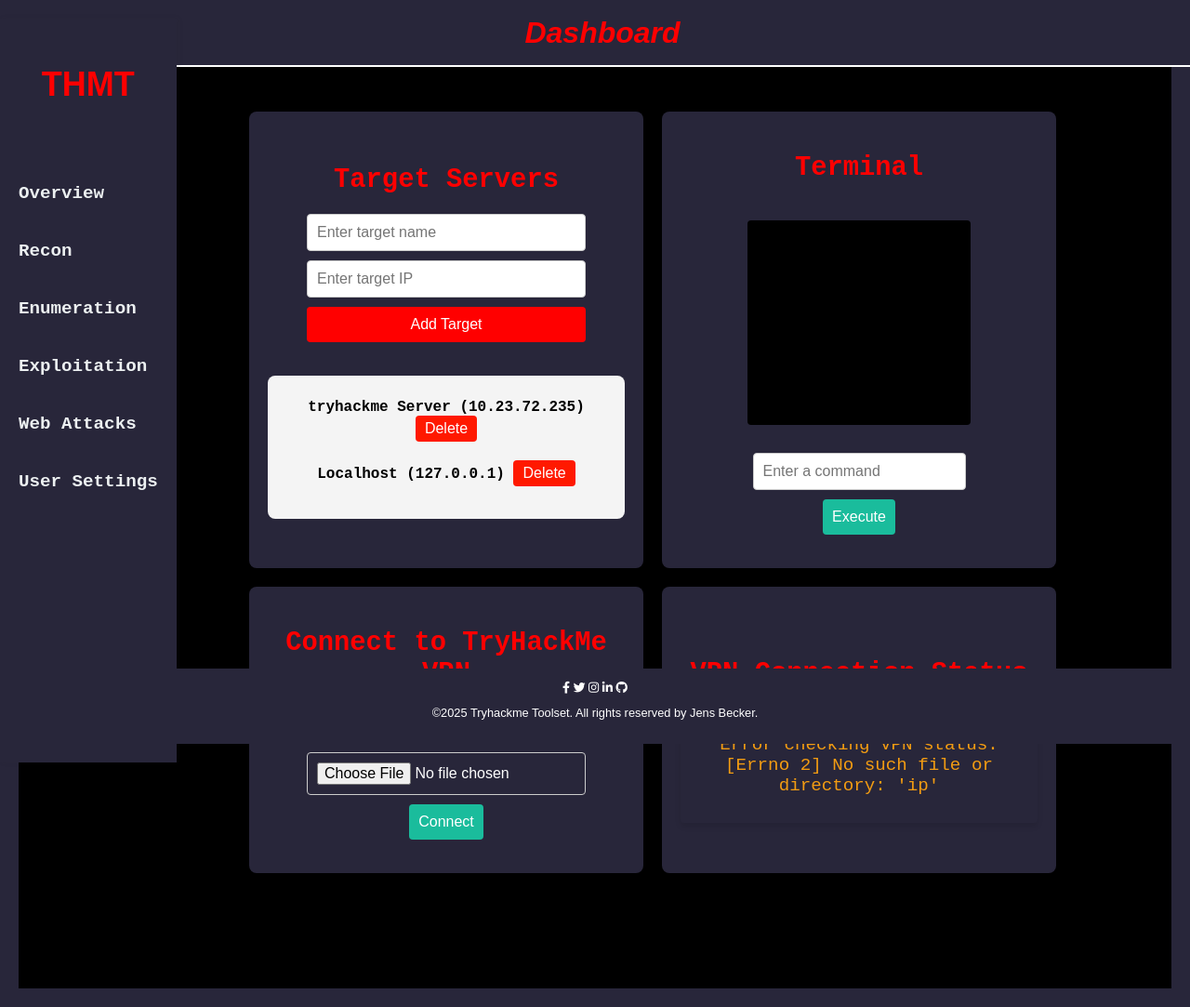
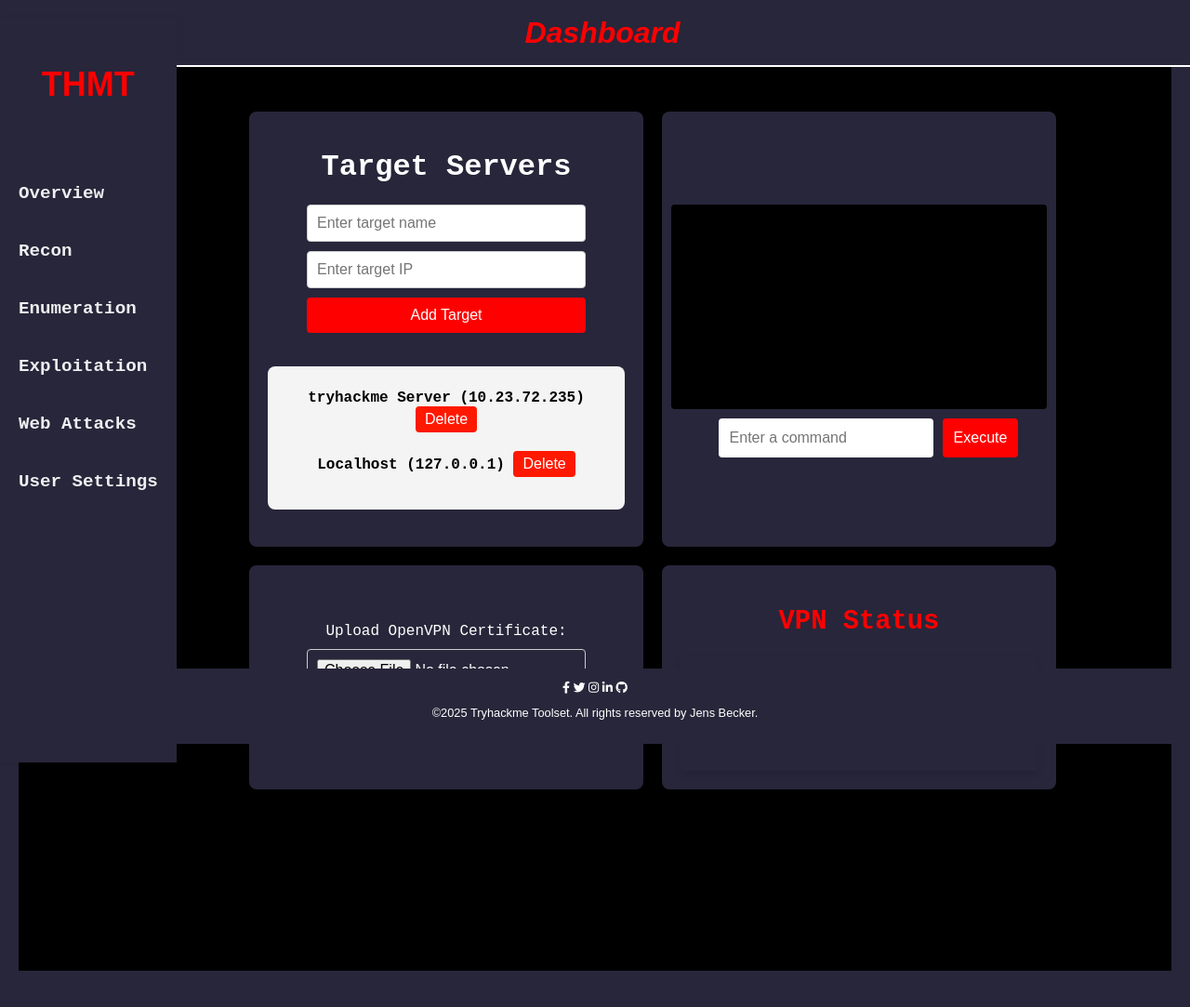
Before and after one commit to jensbecker-dev/THMT, a Flask app: page / in a window 1280 px wide. Shown: the whole page at 93% size. After the commit the page ends 1044 px from the top, so only its background shows below. Run offline with Flask 3, Linux system fonts and the light colour scheme; a user stored in the database is signed in; data comes from the database, SQL or seed files in the repository.

Commit message:
fixed the terminal section

```diff
--- a/backend/static/script.js
+++ b/backend/static/script.js
@@ -285,36 +285,6 @@
     event.target.reset();
 });
 
-
-document.addEventListener("DOMContentLoaded", () => {
-    const vpnStatusDiv = document.getElementById("vpn-status");
-
-    // Function to fetch VPN status
-    function fetchVpnStatus() {
-        fetch("/api/vpn-status")
-            .then((response) => response.json())
-            .then((data) => {
-                if (data.status === "connected") {
-                    vpnStatusDiv.innerHTML = `<p style="color: #1abc9c;">${data.message}</p>`;
-                } else if (data.status === "disconnected") {
-                    vpnStatusDiv.innerHTML = `<p style="color: #e74c3c;">${data.message}</p>`;
-                } else {
-                    vpnStatusDiv.innerHTML = `<p style="color: #f39c12;">${data.message}</p>`;
-                }
-            })
-            .catch((error) => {
-                console.error("Error fetching VPN status:", error);
-                vpnStatusDiv.innerHTML = `<p style="color: #e74c3c;">Error checking VPN status.</p>`;
-            });
-    }
-
-    // Fetch VPN status on page load
-    fetchVpnStatus();
-
-    // Optionally, refresh VPN status every 10 seconds
-    setInterval(fetchVpnStatus, 10000);
-});
-
 document.addEventListener("DOMContentLoaded", () => {
     const vpnStatusDiv = document.getElementById("vpn-status");
     const disconnectVpnBtn = document.getElementById("disconnect-vpn-btn");
--- a/backend/static/styles.css
+++ b/backend/static/styles.css
@@ -429,7 +429,7 @@
 #vpn-form button {
     padding: 10px;
     font-size: 1em;
-    background-color: #1abc9c;
+    background-color: #ff0000;
     color: #fff;
     border: none;
     border-radius: 4px;
@@ -438,7 +438,7 @@
 }
 
 #vpn-form button:hover {
-    background-color: #16a085;
+    background-color: #cf5050;
 }
 
 /* VPN Status Panel */
@@ -446,7 +446,7 @@
     font-size: 1.2em;
     text-align: center;
     padding: 20px;
-    background-color: #28263a;
+    background-color: #000000;
     color: #ffffff;
     border-radius: 8px;
     box-shadow: 0 4px 6px rgba(0, 0, 0, 0.1);
@@ -505,30 +505,32 @@
 /* Terminal Panel Styling */
 #terminal-form {
     display: flex;
-    flex-direction: column;
-    gap: 10px;
-    align-items: center;
-    margin-top: 20px;
+    flex-direction: row; /* Align items in a row */
+    gap: 10px; /* Add spacing between the input and button */
+    align-items: center; /* Align items vertically */
+    margin-top: 10px;
 }
 
 #terminal-form label {
     font-size: 1em;
     color: #ffffff;
+    width: auto; /* Adjust width to fit content */
+    margin-right: 10px; /* Add spacing between label and input */
 }
 
 #terminal-form input {
     padding: 10px;
     font-size: 1em;
-    border: 1px solid #ccc;
+    border: 2px solid #ffffff;
     border-radius: 4px;
-    width: 100%;
+    width: 100%; /* Adjust width to fill available space */
     max-width: 300px;
 }
 
 #terminal-form button {
-    padding: 10px;
+    padding: 12px;
     font-size: 1em;
-    background-color: #1abc9c;
+    background-color: #ff0000;
     color: #fff;
     border: none;
     border-radius: 4px;
@@ -537,20 +539,24 @@
 }
 
 #terminal-form button:hover {
-    background-color: #16a085;
+    background-color: #c0392b;
 }
 
 #terminal-output {
-    margin-top: 20px;
-    padding: 10px;
-    background-color: #28263a;
+    padding: 20px;
+    background-color: #000000;
     color: #ffffff;
     border-radius: 4px;
+    border-color: #ffffff;
+    border: 2px;
     max-height: 200px;
+    width: 100%;
+    height: 90%;
     overflow-y: auto;
     font-family: monospace;
     white-space: pre-wrap;
 }
+
 .social-link {
     border-radius: 50%;
     background-color: #ffffff;
--- a/backend/templates/index.html
+++ b/backend/templates/index.html
@@ -80,7 +80,7 @@
 
                     <!-- Section 1 -->
                     <div class="dashboard-section" id="section-1">
-                        <h2>Target Servers</h2>
+                        <h1>Target Servers</h1>
                         <form id="target-form">
                             <input type="text" id="target-name" placeholder="Enter target name" required>
                             <input type="text" id="target-ip" placeholder="Enter target IP" required>
@@ -95,7 +95,6 @@
 
                     <!-- Section 2 -->
                     <div class="dashboard-section" id="section-2">
-                        <h2>Terminal</h2>
                         <div id="terminal-output" style="background-color: #000000; color: #ffffff; padding: 10px; margin-top: 20px; height: 200px; overflow-y: auto; border-radius: 4px; font-family: monospace;">
                             <!-- Command output will be displayed here -->
                         </div>
@@ -108,7 +107,7 @@
 
                     <!-- Section 3 -->
                     <div class="dashboard-section" id="section-3">
-                        <h2>Connect to TryHackMe VPN</h2>
+
                         <form id="vpn-form" action="/connect-vpn" method="POST" enctype="multipart/form-data">
                             <label for="vpn-file">Upload OpenVPN Certificate:</label>
                             <input type="file" id="vpn-file" name="vpn-file" accept=".ovpn" required>
@@ -118,7 +117,7 @@
 
                     <!-- Section 4 -->
                     <div class="dashboard-section" id="section-4">
-                        <h2>VPN Connection Status</h2>
+                        <h2>VPN Status</h2>
                         <div id="vpn-status" style="padding: 10px; background-color: #28263a; color: #ffffff; border-radius: 4px;">
                             <!-- VPN status will be displayed here -->
                             <p>Checking VPN status...</p>
```
Also changed, not shown: image-2.png.
